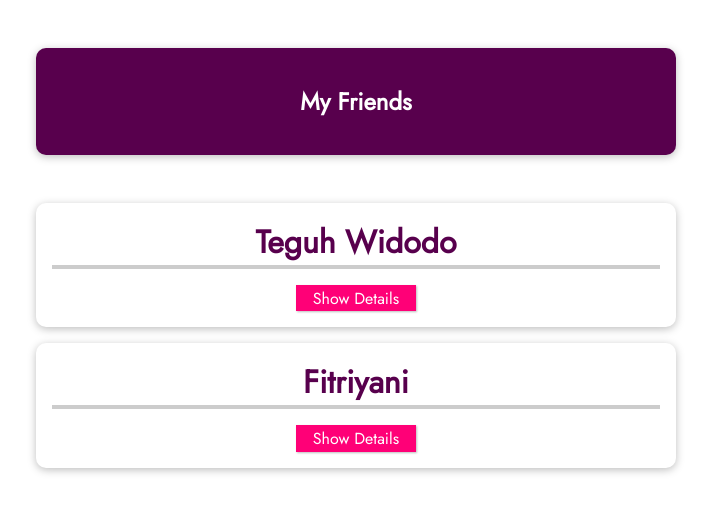
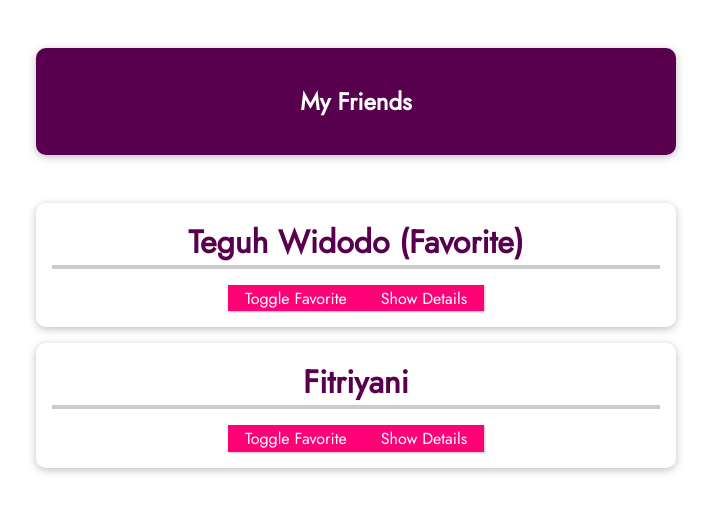
Before and after one commit to teguhwin8/vue-first-app, a Vue app: page / in a window 1280 px wide. Shown: the top 512 px of the page, without its empty margins (284-995 px from the left). Built offline with nearby package versions, Linux system fonts and the light colour scheme.

Commit message:
90. Changing Prop

```diff
--- a/src/App.vue
+++ b/src/App.vue
@@ -8,11 +8,13 @@
         name="Teguh Widodo"
         phone-number="085868474405"
         email-address="teguhwin8@gmail.com"
+        is-favorite="1"
       ></friend-contact>
       <friend-contact
         name="Fitriyani"
         phone-number="085726575909"
         email-address="fyani2288@gmail.com"
+        is-favorite="0"
       ></friend-contact>
     </ul>
   </section>
--- a/src/components/FriendContact.vue
+++ b/src/components/FriendContact.vue
@@ -1,6 +1,7 @@
 <template>
   <li>
-    <h2>{{ name }}</h2>
+    <h2>{{ name }} {{ friendIsFavorite === '1' ? '(Favorite)' : '' }}</h2>
+    <button @click="toggleFavorite()">Toggle Favorite</button>
     <button @click="toggleDetails()">{{ detailsAreVisible ? 'Hide' : 'Show' }} Details</button>
     <ul v-if="detailsAreVisible">
       <li>
@@ -18,7 +19,8 @@ export default {
   props: [
     'name',
     'phoneNumber',
-    'emailAddress'
+    'emailAddress',
+    'isFavorite'
   ],
   data() {
     return {
@@ -29,12 +31,20 @@ export default {
         phone: "085868474405",
         email: "teguhwin8@gmail.com",
       },
+      friendIsFavorite: this.isFavorite
     }
   },
   methods: {
     toggleDetails() {
       this.detailsAreVisible = !this.detailsAreVisible
     },
+    toggleFavorite() {
+      if (this.friendIsFavorite === '1') {
+        this.friendIsFavorite = '0'
+      } else {
+        this.friendIsFavorite = '1'
+      }
+    }
   },
 }
 </script>
```
